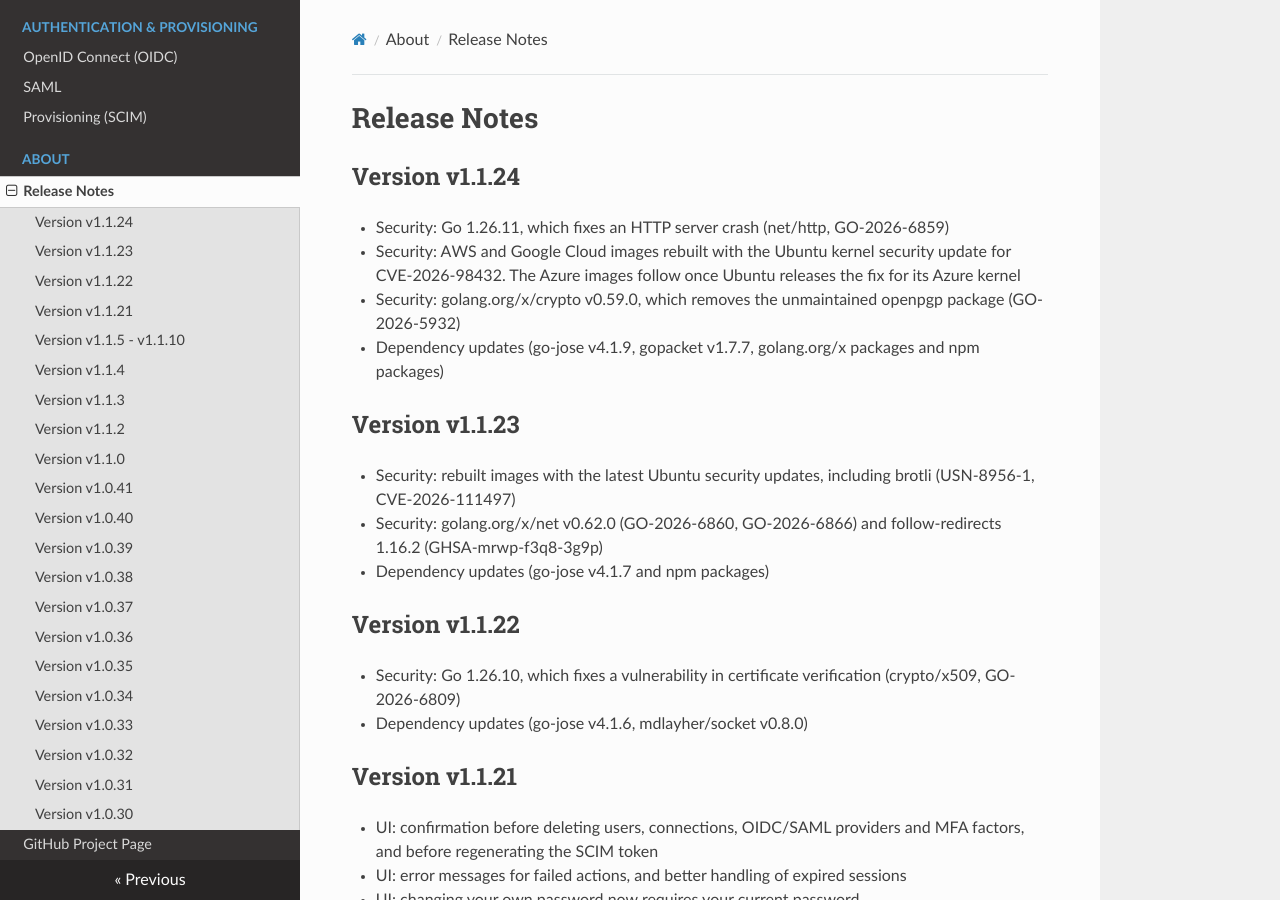
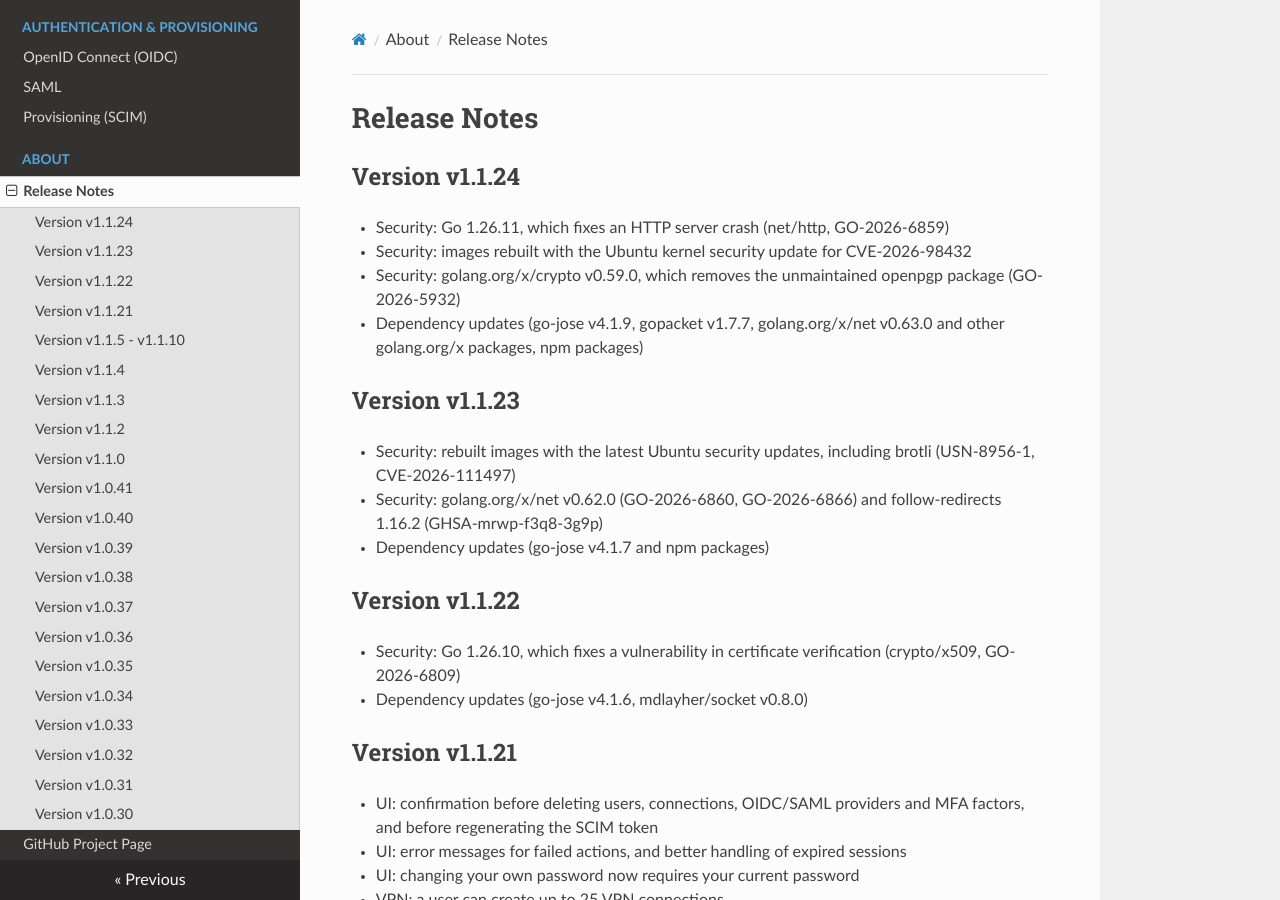
Before and after one commit to in4it/vpn-server, an MkDocs documentation site: the page built from docs/release-notes.md, in a window 1280 px wide and 900 px high. Built offline with MkDocs 1.6.1, drawn with Linux system fonts in a browser that asks for light colours; nearby versions of some CDN libraries.

Commit message:
v1.1.24: x/net v0.63.0, npm updates, go-devops-platform v0.1.19 (#154)
* v1.1.24: golang.org/x/net v0.63.0, npm updates, release notes for the Azure kernel fix

npm update (no major upgrades) brings typescript-eslint 8.73.0, which
moves minimatch to 11.x (GHSA-g3hv-75wg-m249, dev only). npm audit: 0.

Co-Authored-By: Claude Opus 5.5 <noreply@anthropic.com>

* go-devops-platform v0.1.19

Co-Authored-By: Claude Opus 5.5 <noreply@anthropic.com>

---------

Co-authored-by: Claude Opus 5.5 <noreply@anthropic.com>

```diff
--- a/docs/release-notes.md
+++ b/docs/release-notes.md
@@ -2,9 +2,9 @@
 
 ## Version v1.1.24
 * Security: Go 1.26.11, which fixes an HTTP server crash (net/http, GO-2026-6859)
-* Security: AWS and Google Cloud images rebuilt with the Ubuntu kernel security update for CVE-2026-98432. The Azure images follow once Ubuntu releases the fix for its Azure kernel
+* Security: images rebuilt with the Ubuntu kernel security update for CVE-2026-98432
 * Security: golang.org/x/crypto v0.59.0, which removes the unmaintained openpgp package (GO-2026-5932)
-* Dependency updates (go-jose v4.1.9, gopacket v1.7.7, golang.org/x packages and npm packages)
+* Dependency updates (go-jose v4.1.9, gopacket v1.7.7, golang.org/x/net v0.63.0 and other golang.org/x packages, npm packages)
 
 ## Version v1.1.23
 * Security: rebuilt images with the latest Ubuntu security updates, including brotli (USN-8956-1, CVE-2026-111497)
```
Also changed, not shown: 3 other files.
